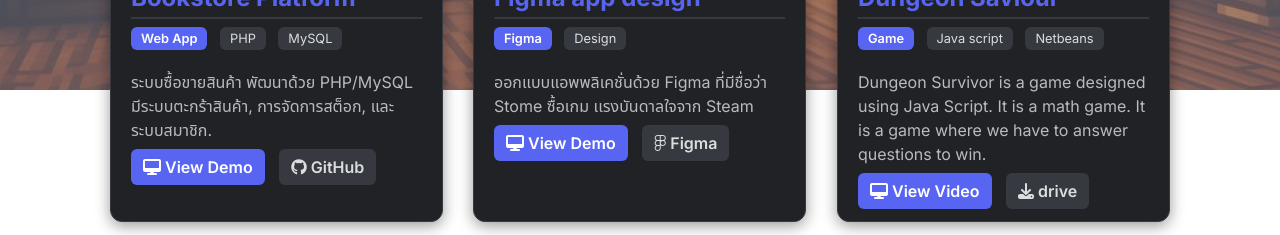
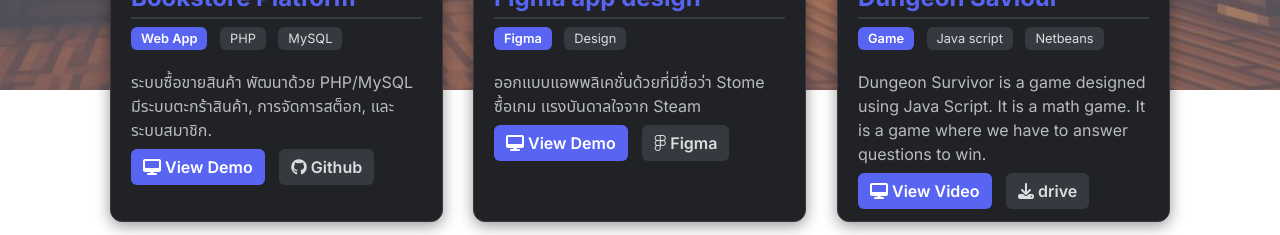
Before and after one commit to 024342730zass/portfolio-, a plain HTML site: page project.html in a window 1280 px wide. Shown: the part 710-945 px from the top of the page. Drawn offline with Linux system fonts and the light colour scheme.

Commit message:
Add files via upload

```diff
--- a/project.html
+++ b/project.html
@@ -286,7 +286,8 @@
                             </p>
                             <div class="project-links">
                                 <a href="https://comsci-rmutp.com/2568gp22/craftebook/login.php" class="link-button" target="_blank"><i class="fas fa-desktop"></i> View Demo</a>
-                                <a href="#" class="link-github" target="_blank"><i class="fab fa-github"></i> GitHub</a>
+
+                             <a href="https://github.com/024342730zass/bookstore" class="link-github" target="_blank"><i class="fab fa-github"></i> Github</a>
                             </div>
                         </div>
                     </div>
@@ -303,7 +304,7 @@
 
                             </div>
                             <p>
-                                ออกแบบแอพพลิเคชั่นด้วย Figma ที่มีชื่อว่า Stome ซื้อเกม เเรงบันดาลใจจาก Steam
+                                ออกแบบแอพพลิเคชั่นด้วยที่มีชื่อว่า Stome ซื้อเกม เเรงบันดาลใจจาก Steam
                             </p>
                             <div class="project-links">
                                 <a href="https://www.figma.com/proto/2hP46HLYLaamcWed2uWsfV/%E0%B9%80%E0%B8%82%E0%B8%B5%E0%B8%A2%E0%B8%A7-%E0%B8%95%E0%B9%89%E0%B8%99%E0%B8%89%E0%B8%9A%E0%B8%B1%E0%B8%9A?node-id=2-6&p=f&t=0wnGhPuN5B12zyJg-0&scaling=scale-down&content-scaling=fixed&page-id=0%3A1&starting-point-node-id=2%3A6
```
